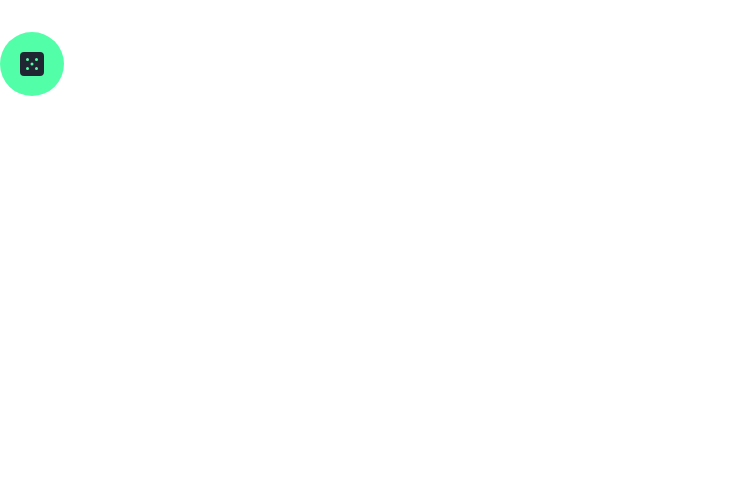
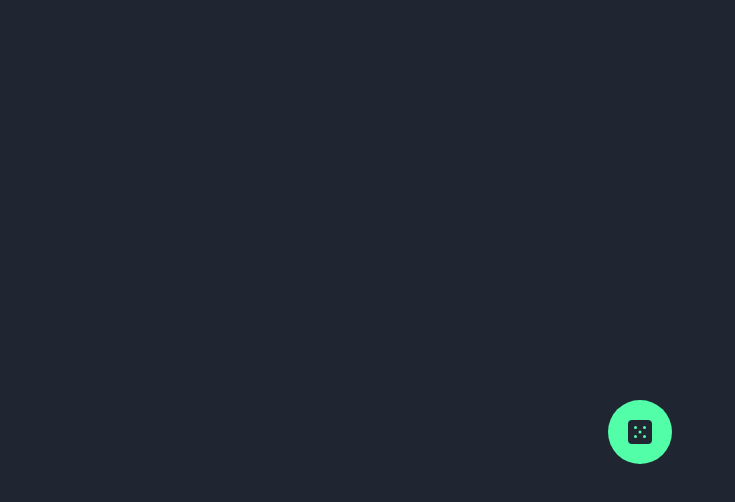
Before and after one commit to israelss/advice-generator, a React (Vite) app: page / in a window 1280 px wide. Shown: the top 502 px of the page, without its empty margins (0-735 px from the left). Built offline with nearby package versions, Linux system fonts and the light colour scheme.

Commit message:
styles(App): update styles

```diff
--- a/src/App.tsx
+++ b/src/App.tsx
@@ -2,7 +2,15 @@ import { AdviceCard } from './components/AdviceCard'
 
 const App = () => {
   return (
-    <div className="max-w-screen-mobile">
+    <div className="
+    bg-darkBlue
+      min-w-fit
+      h-screen
+      grid
+      justify-center
+      content-center
+      font-sans
+    ">
       <AdviceCard />
     </div>
   )
```
